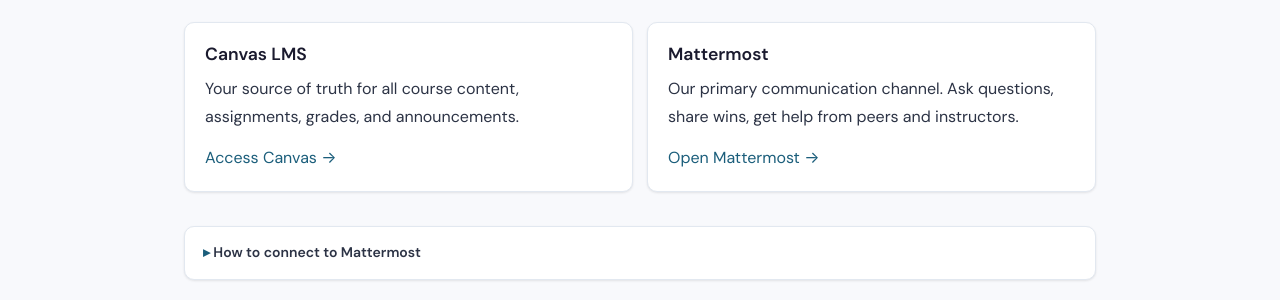
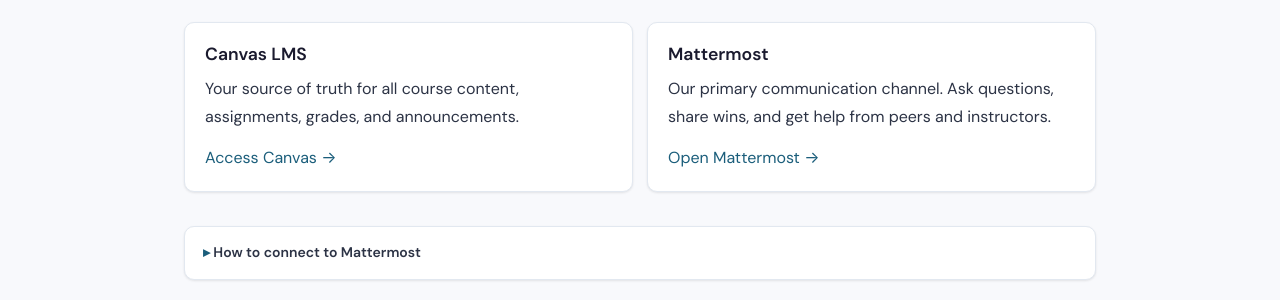
Before and after one commit to ds-moringa-datanerds/ds-moringa-datanerds.github.io, a Jekyll site: the page built from resources.md, in a window 1280 px wide and 900 px high. Shown: the part 135-435 px from the top of the window. Built offline with Jekyll 4.4.1, drawn with Linux system fonts in a browser that asks for light colours.

```diff
--- a/resources.md
+++ b/resources.md
@@ -14,7 +14,7 @@ title: Resources
   </div>
   <div class="card">
     <h3>Mattermost</h3>
-    <p>Our primary communication channel. Ask questions, share wins, get help from peers and instructors.</p>
+    <p>Our primary communication channel. Ask questions, share wins, and get help from peers and instructors.</p>
     <a href="https://baraza.moringaschool.com/login">Open Mattermost →</a>
   </div>
 </div>
```
Also changed, not shown: other parts of resources.md (+2 -2 lines).
